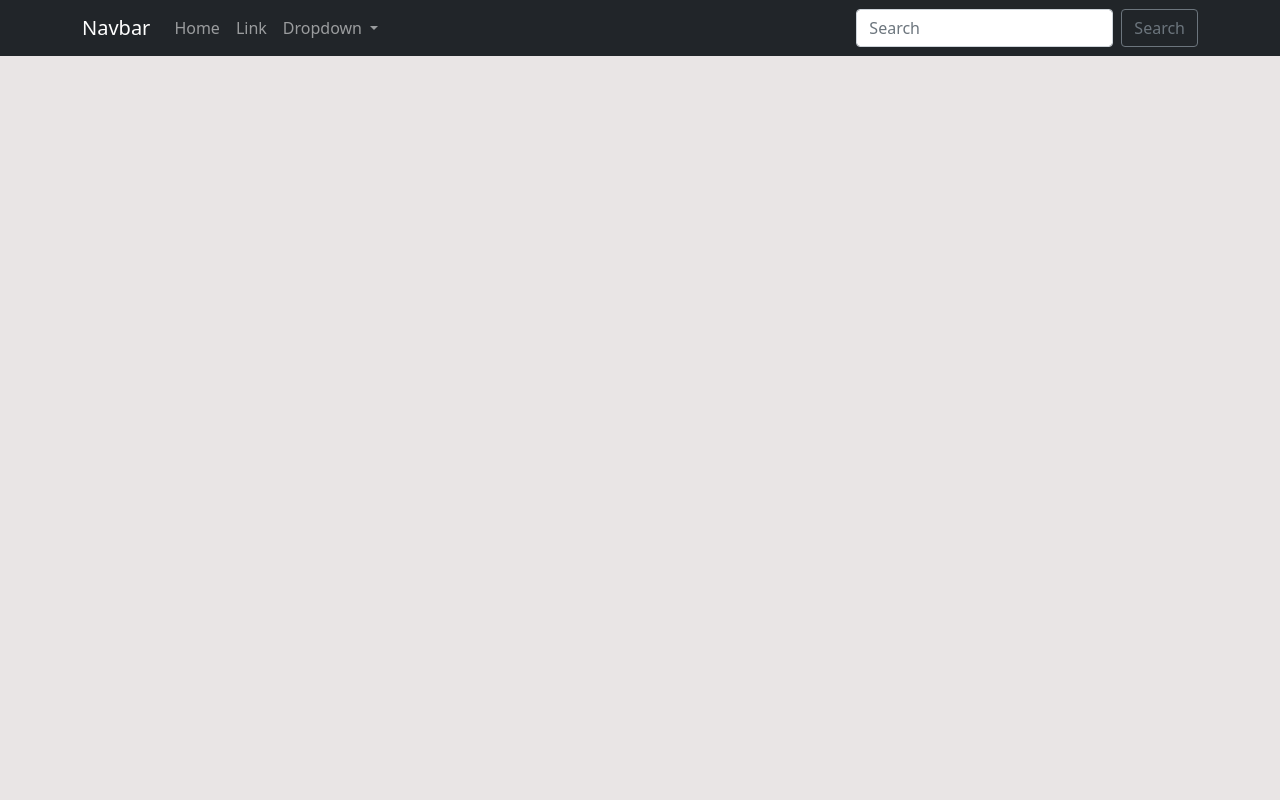
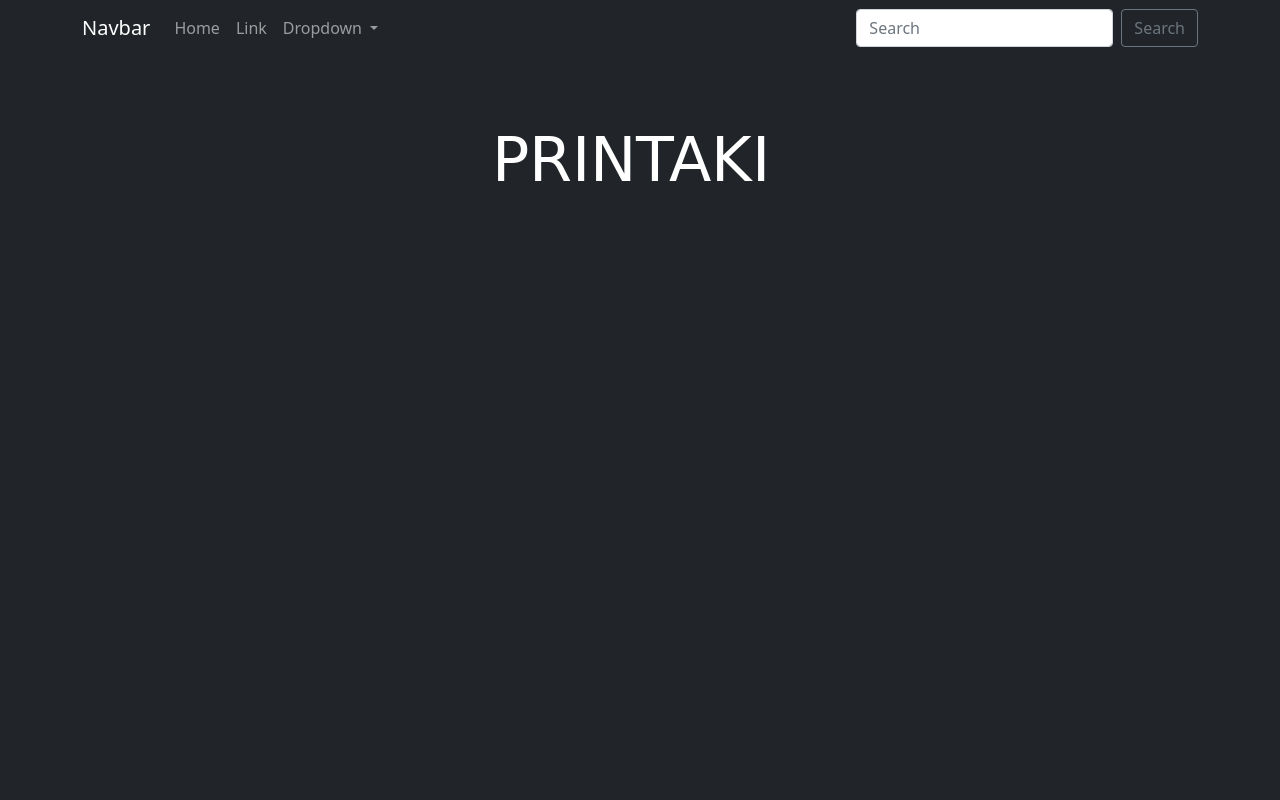
Before and after one commit to Knapek/3dPrintingPage, a plain HTML site: page index.html in a window 1280 px wide. Shown: the top 800 px of the page. Drawn offline with nearby package versions, Linux system fonts and the light colour scheme.

Commit message:
Navbar bottom shadoe effect has been implemented. Logo container has been created.

```diff
--- a/index.html
+++ b/index.html
@@ -51,6 +51,15 @@
         </div>
       </div>
     </nav>
+
+    <!-- logo containet -->
+    <div class="container logo-container">
+      <div class="row justify-content-center">
+        <div class="col-4">
+          <img src="./img/logo.png" class="rounded mx-auto d-block">
+        </div>
+      </div>
+    </div>
     <div class="container asd bg-dark">
       <p>asd</p>
     </div>
--- a/script/sctipt.js
+++ b/script/sctipt.js
@@ -1 +1,13 @@
 console.log("siemanko");
+
+
+//Navbar shadow event listener
+document.addEventListener('scroll', function(){
+   var element = document.getElementsByTagName('nav');
+
+   if(document.documentElement.scrollTop != 0){
+      element[0].classList.add('navShadowScroll');
+   }else{
+      element[0].classList.remove('navShadowScroll');
+   };
+});
--- a/style/style.scss
+++ b/style/style.scss
@@ -1,15 +1,20 @@
-$bgColor: rgb(233, 229, 229);
+$bgColor: #212529;
 
 // Navbar
-$navLinkHover: white;
+$navLinkHover: rgb(80, 201, 10);
 
 body{
     background-color: $bgColor;
 }
-nav, a:hover{
-    color: $navLinkHover;
+
+//Navbar shadow class. Scroll event listener implemented.
+.navShadowScroll{
+    box-shadow: 0 2px 6px 0 rgba(136, 133, 133, 0.377);
 }
 
 .asd{
     margin-top: 1500px;
 }
+.logo-container{
+    margin-top: 120px;
+}
```
Also changed, not shown: img/logo.png (added), style/style.css, 1 other file.
